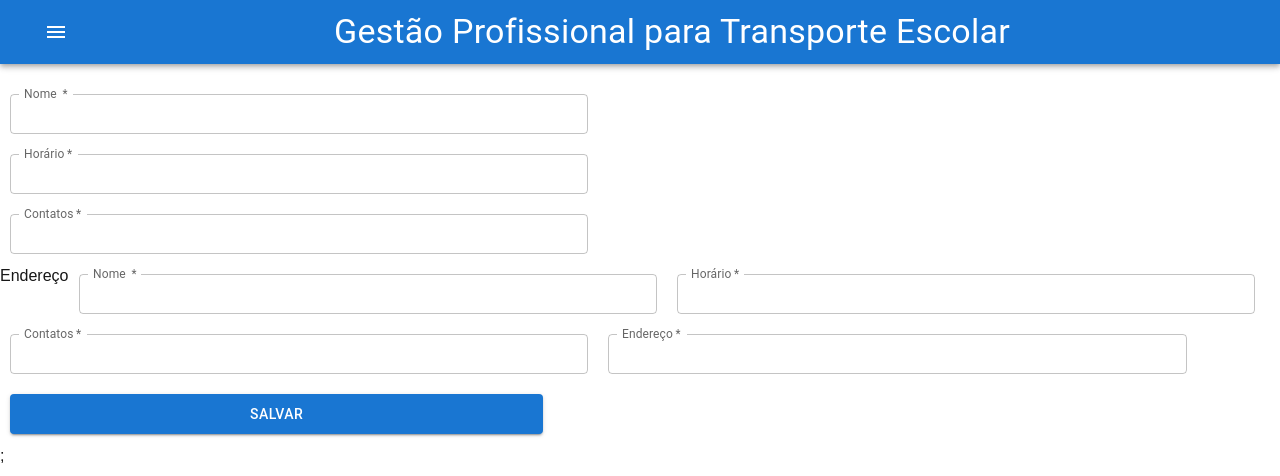
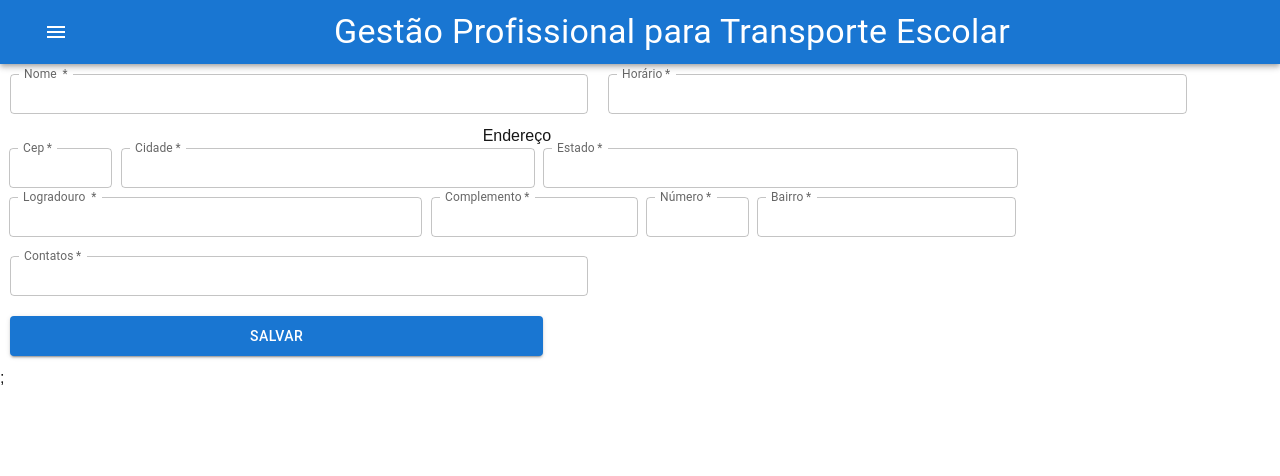
Before and after one commit to mariolemos/gestao-escolar-front, a Next.js app: page /colegio/formColegio in a window 1280 px wide. Shown: the top 476 px of the page. Built offline with nearby package versions, Linux system fonts and the light colour scheme; no server answers.

Commit message:
Ajuste no Formulário de Colegio

```diff
--- a/src/components/endereco/form/index.tsx
+++ b/src/components/endereco/form/index.tsx
@@ -1,4 +1,4 @@
-import { Box, TextField } from "@mui/material"
+import { Box, FormControl, TextField } from "@mui/material"
 import { useFormEndereco } from "./hooks/useFormEndereco"
 import { useState } from "react"
 
@@ -38,15 +38,47 @@ export default function FormEndereco({
 
     return (
         <>
-            <Box >
-                Endereço
+            <Box sx={{}}>
+                <h1 style={{ textAlign: "center" }}>Endereço</h1>
+                <Box>
+                   <Box>
+                    <TextField
+                            onChange={onChange}
+                            slotProps={{ inputLabel: { shrink: true } }}
+                            size='small'
+                            required
+                            label="Cep"
+                            sx={{width: "10%", m: "0ch 1ch 1ch 1ch"}}
+                            defaultValue={endereco.cep}
+
+                        />
+                        <TextField
+                            onChange={onChange}
+                            slotProps={{ inputLabel: { shrink: true } }}
+                            size='small'
+                            required
+                            label="Cidade"
+                            sx={{width: "40%", marginRight: 1}}
+                            defaultValue={endereco.cidade}
+                        />
+                        <TextField
+                            onChange={onChange}
+                            slotProps={{ inputLabel: { shrink: true } }}
+                            size='small'
+                            required
+                            label="Estado"
+                            sx={{width: "46%" }}
+                            defaultValue={endereco.estado}
+                        />
+                   </Box>
+
                         <TextField
                             onChange={onChange}
                             slotProps={{ inputLabel: { shrink: true } }}
                             size='small'
                             required={true}
-                    label="Nome "
-                    style={{ width: "65ch", margin: "10px" }}
+                            label="Logradouro "
+                            sx={{ width: "40%",  m: "0ch 1ch 1ch 1ch" }}
                             defaultValue={endereco.logradouro}
                             type='string'
                         />
@@ -55,8 +87,8 @@ export default function FormEndereco({
                             slotProps={{ inputLabel: { shrink: true } }}
                             size='small'
                             required
-                    label="Horário"
-                    style={{ width: "65ch", margin: "10px" }}
+                            label="Complemento"
+                            sx={{ width: "20%", marginRight: 1}}
                             defaultValue={endereco.complemento}
                         />
                         <TextField
@@ -64,8 +96,8 @@ export default function FormEndereco({
                             slotProps={{ inputLabel: { shrink: true } }}
                             size='small'
                             required
-                    label="Contatos"
-                    style={{ width: "65ch", margin: "10px" }}
+                            label="Número"
+                            sx={{ width: "10%",marginRight: 1 }}
                             defaultValue={endereco.numero}
                         />
                         <TextField
@@ -73,10 +105,18 @@ export default function FormEndereco({
                             slotProps={{ inputLabel: { shrink: true } }}
                             size='small'
                             required
-                    label="Endereço"
-                    style={{ width: "65ch", margin: "10px" }}
+                            label="Bairro"
+                            sx={{ width: "25%", marginRight: 1}}
                             defaultValue={endereco.bairro}
                         />
+
+
+
+
+
+
+                </Box>
+
             </Box>
         </>
 
--- a/src/pages/colegio/formColegio/index.tsx
+++ b/src/pages/colegio/formColegio/index.tsx
@@ -4,8 +4,7 @@ import { BottomNavigation, BottomNavigationAction, Box, FormControl, MenuItem, T
 import * as React from 'react';
 import Button from '@mui/material/Button';
 import { useFormAluno } from '../../../layout/components/aluno/formAluno/hooks/useFormAluno';
-import { useFormColegio } from '@/layout/components/colegio/formColegio/hooks/useFormaColegio';
-import colegio from '..';
+import { useFormColegio } from '@/layout/components/colegio/formColegio/hooks/useFormColegio';
 import FormEndereco from '@/components/endereco/form';
 
 
@@ -24,18 +23,15 @@ export default function FormColegio() {
 
 
     return (
-
-        <div >
-            <Box >
-                <form style={{ display: "flex", borderRadius: "1rex", justifyContent: "center", marginTop: "20px" }}>
-                    <legend style={{ textAlign: "center", fontSize: "larger" }}></legend>
-                    <div style={{
+        <>
+            <Box sx={{
                 display: "flex",
                 flexDirection: "column",
                 justifyContent: "center",
-                        marginLeft: "10PX",
-                        margin: "auto"
+
             }} >
+
+                <Box sx={{display: "flex"}}>
                       <TextField
                     onChange={(e) => setColegio((colegio) => {
                         return {
@@ -62,9 +58,15 @@ export default function FormColegio() {
                     label="Horário"
                     style={{ width: "65ch", margin: "10px" }}
                     defaultValue={colegio.horario}
+                />
 
+                </Box>
+                <Box sx={{display:"flex"}}>
+                    <FormEndereco endereco={colegio.endereco} onChange={function (): void {
+                    throw new Error('Function not implemented.');
+                }} />
+                </Box>
 
-                        />
                 <TextField
                     onChange={(e) => setColegio((colegio) => {
                         return {
@@ -78,17 +80,11 @@ export default function FormColegio() {
                     style={{ width: "65ch", margin: "10px" }}
                     defaultValue={colegio.contatos}
                 />
-                        <FormEndereco endereco={colegio.endereco} onChange={function (): void {
-                            throw new Error('Function not implemented.');
-                        } } />
                 <Button variant="contained"
                     onClick={registrar}
                     style={{ width: "67ch", margin: "10px", height: "40px" }}
                 >Salvar</Button>
-
-                    </div>
-                </form>
             </Box>
-        </div>
+        </>
     )
 }
--- a/src/pages/index.tsx
+++ b/src/pages/index.tsx
@@ -1,8 +1,8 @@
-import Image from "next/image";
+
+import { FormLabel } from "@mui/material";
 import { Geist, Geist_Mono } from "next/font/google";
-import MenuAppBar from "@/layout/components/navigation/MenuAppBar";
-import BasicModal from "@/layout/components/modal/BasicModal";
-import { Alert } from "@mui/material";
+
+
 
 const geistSans = Geist({
   variable: "--font-geist-sans",
@@ -16,8 +16,10 @@ const geistMono = Geist_Mono({
 
 export default function Home() {
   return (
-    <div>
-          <h1>Tela Principal</h1>
-    </div>
-  );
+    <>
+      <h1 style={{bgcolor: "#ccc"}}>Tela Principal</h1>
+      <FormLabel sx={{bgcolor: "#ccc"}}> Caixa de Seleção </FormLabel>
+
+    </>
+  )
 }
```
Also changed, not shown: src/layout/components/colegio/formColegio/hooks/useFormColegio.ts (renamed from src/layout/components/colegio/formColegio/hooks/useFormaColegio.ts). Lines whose indentation alone changed are shown as unchanged.
